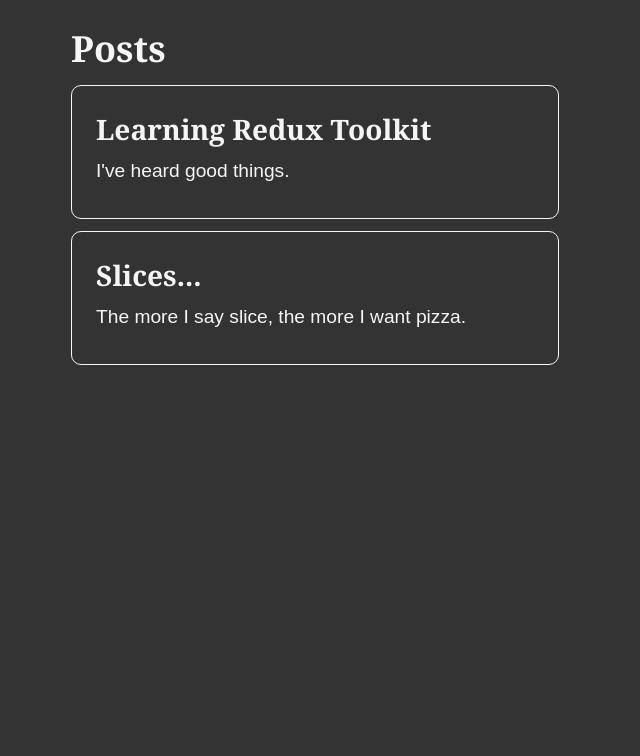
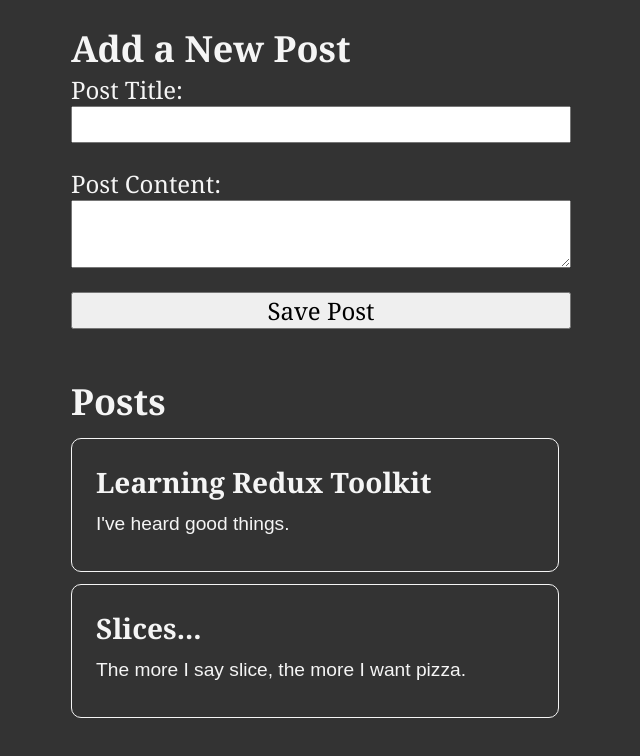
Before and after one commit to sokaluis/advanced-redux, a React (Vite) app: page / in a window 1280 px wide. Shown: the top 756 px of the page, without its empty margins (319-959 px from the left). Built offline with nearby package versions, Linux system fonts and the light colour scheme.

Commit message:
lesson 2 - crearting post form

```diff
--- a/src/lesson_2/SecondApp.tsx
+++ b/src/lesson_2/SecondApp.tsx
@@ -2,11 +2,13 @@
 import PostsList from './feature/post/PostsList';
 import { store } from './app/stores';
 import './styles.css';
+import AddPostForm from './feature/post/AddPostForm';
 
 const SecondApp = () => {
   return (
     <Provider store={store}>
       <main className='App'>
+        <AddPostForm />
         <PostsList />
       </main>
     </Provider>
--- /dev/null
+++ b/src/lesson_2/feature/post/AddPostForm.tsx
@@ -0,0 +1,56 @@
+import { ChangeEvent, useState } from 'react';
+import { useAppDispatch } from '../../app/stores';
+import { IPost, postAdded } from './postsSlice';
+import { nanoid } from '@reduxjs/toolkit';
+
+const AddPostForm = () => {
+  const [title, setTitle] = useState("");
+  const [content, setContent] = useState("");
+  const dispatch = useAppDispatch();
+
+  const onTitleChanged = (e: ChangeEvent<HTMLInputElement>) => setTitle(e.target.value);
+  const onContentChanged = (e: ChangeEvent<HTMLTextAreaElement>) => setContent(e.target.value);
+
+  const onSavePostClicked = () => {
+    if (title && content) {
+      const newPost: IPost = {
+        id: nanoid(),
+        title,
+        content,
+      };
+      dispatch(
+        postAdded(newPost)
+      );
+      setTitle('');
+      setContent('');
+    }
+  };
+
+  return (
+    <section>
+      <h2>Add a New Post</h2>
+      <form>
+        <label htmlFor="postTitle">Post Title:</label>
+        <input
+          type="text"
+          id="postTitle"
+          name="postTitle"
+          value={title}
+          onChange={onTitleChanged}
+        />
+        <label htmlFor="postContent">Post Content:</label>
+        <textarea
+          id="postContent"
+          name="postContent"
+          value={content}
+          onChange={onContentChanged}
+        />
+        <button type='button' onClick={onSavePostClicked}>
+          Save Post
+        </button>
+      </form>
+    </section>
+  );
+};
+
+export default AddPostForm;
--- a/src/lesson_2/feature/post/PostsList.tsx
+++ b/src/lesson_2/feature/post/PostsList.tsx
@@ -1,8 +1,8 @@
 import { useAppSelector } from '../../app/stores';
-import { postsSelector } from './postsSelector';
+import { selectAllPosts } from './postsSelector';
 
 const PostsList = () => {
-  const posts = useAppSelector(postsSelector);
+  const posts = useAppSelector(selectAllPosts);
 
   const renderedPosts = posts.map(post => (
     <article key={post.id}>
--- a/src/lesson_2/feature/post/postsSelector.ts
+++ b/src/lesson_2/feature/post/postsSelector.ts
@@ -1,4 +1,4 @@
 import { createSelector } from '@reduxjs/toolkit';
 import { stateSelect } from '../../app/stores';
 
-export const postsSelector = createSelector(stateSelect, state => state.posts);
+export const selectAllPosts = createSelector(stateSelect, state => state.posts);
--- a/src/lesson_2/feature/post/postsSlice.ts
+++ b/src/lesson_2/feature/post/postsSlice.ts
@@ -1,6 +1,12 @@
 import { createSlice } from '@reduxjs/toolkit';
 
-const initialState = [
+export interface IPost {
+  id: string;
+  title: string;
+  content: string;
+}
+
+const initialState: IPost[] = [
   {
     id: '1',
     title: 'Learning Redux Toolkit',
@@ -32,7 +38,12 @@
 export const postsSlice = createSlice({
   name: 'posts',
   initialState,
-  reducers: {}
+  reducers: {
+    postAdded: (state, action) => {
+      state.push(action.payload);
+    }
+  }
 });
+
 // Action creators are generated for each case reducer function
-export const { } = postsSlice.actions;
+export const { postAdded } = postsSlice.actions;
```
